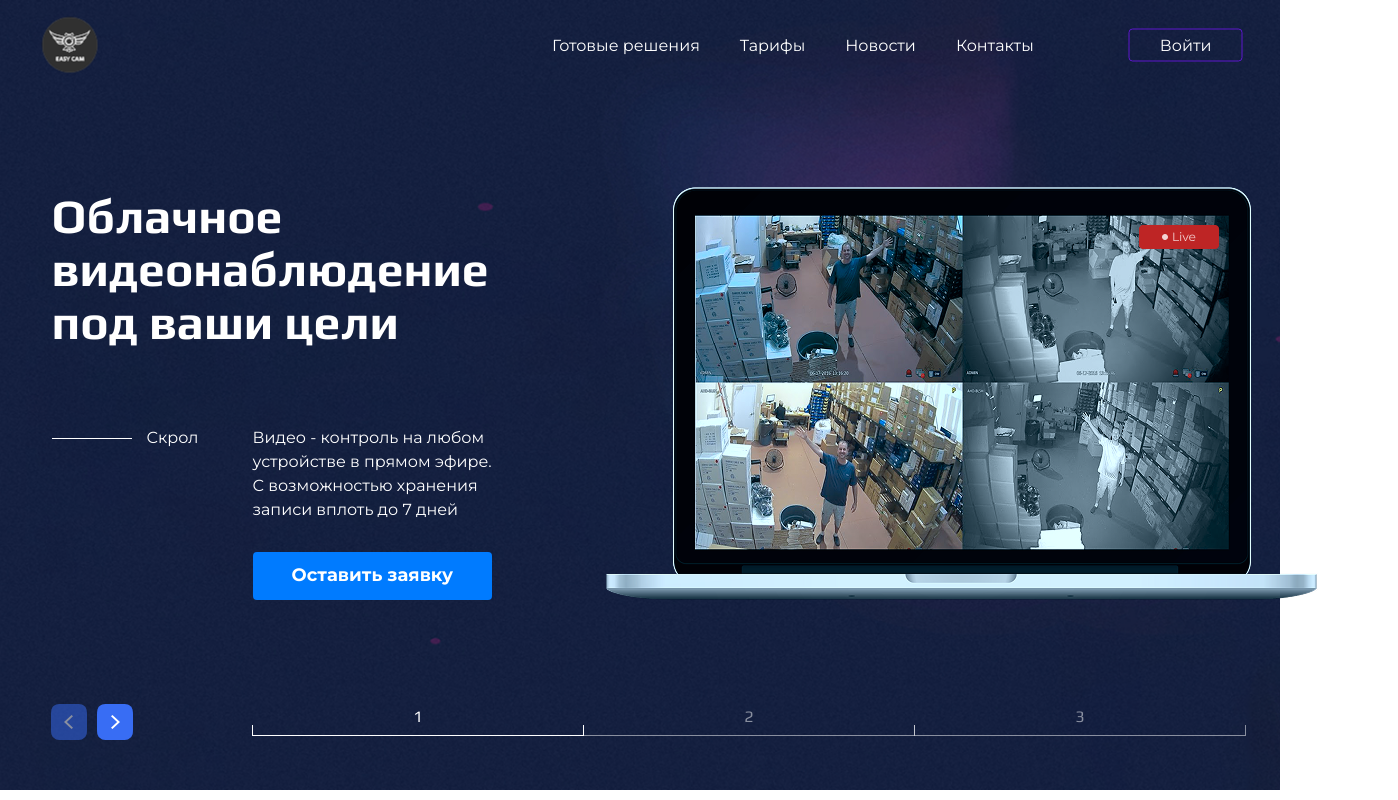
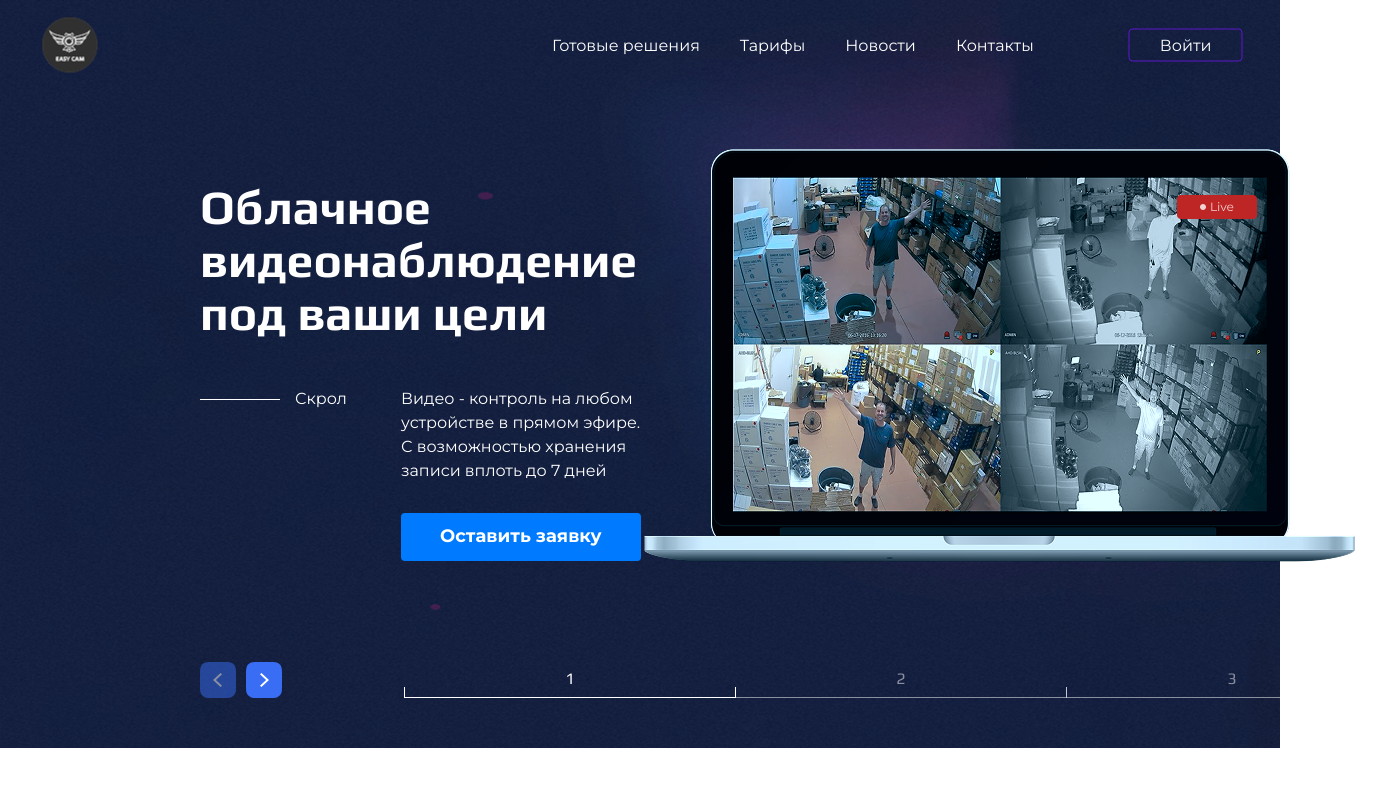
Before and after one commit to EgorEzhkov/camProject, a React (Vite) app: page / in a window 1280 px wide. Shown: the top 800 px of the page, 1398 px wide, since content can reach past the window. Built offline with nearby package versions, Linux system fonts and the light colour scheme.

Commit message:
fix welcomeSection

```diff
--- a/src/components/WelcomeSection/WelcomeSection.module.css
+++ b/src/components/WelcomeSection/WelcomeSection.module.css
@@ -1,8 +1,9 @@
 .divContainer {
   display: flex;
   flex-direction: row;
-  justify-content: center;
-  align-items: flex-end;
+  justify-content: space-between;
+  width: 100%;
+  height: 400px;
 }
 
 .mainDivContainer {
@@ -10,18 +11,16 @@
   background-size: 140% 100%;
   background-repeat: no-repeat;
   max-width: 1600px;
-  padding: 35px 0 0 0;
   display: flex;
   flex-direction: column;
   align-items: center;
+  padding: 181px 70px 50px 200px;
+  box-sizing: border-box;
 }
 
 .textContainer {
   display: flex;
   flex-direction: column;
-  min-height: 80%;
-  justify-content: flex-end;
-  margin: 0 110px 0 90px;
 }
 
 .title {
@@ -30,17 +29,17 @@
   font-weight: bold;
   font-family: "Play", "Courier New", Courier, monospace;
   color: white;
-  height: 211px;
   width: 551px;
   text-align: start;
   line-height: 110%;
   align-items: flex-end;
   position: absolute;
+  margin: 0;
 }
 
 .titleContainer {
   width: 441px;
-  height: 211px;
+  height: 159px;
   overflow: visible;
   position: relative;
 }
@@ -49,7 +48,7 @@
   display: flex;
   flex-direction: row;
   justify-content: space-between;
-  margin: 110px 0 20px 0;
+  margin: 77px 0 20px 0;
   align-items: flex-start;
 }
 
@@ -79,42 +78,40 @@
 
 .imageContainer {
   position: relative;
-  margin: 70px 0 0 0;
   align-self: flex-end;
   max-width: 716px;
-  max-height: 465px;
+  width: 100%;
   object-fit: fill;
-  padding-top: 50px;
+  margin-right: 35px;
 }
 
 .image {
   object-fit: contain;
-  width: 716px;
-  height: 465px;
-  margin-top: 5px;
+  max-width: 716px;
+  height: 440px;
 }
 
 .liveIcon {
   position: absolute;
   right: 100px;
-  top: 120px;
+  top: 60px;
 }
 
 .arrowContainer {
   display: flex;
   justify-content: start;
-  margin: 84px 0 50px 0;
+  margin: 81px 0 0 0;
 }
 
 .arrowContainer img:nth-of-type(1) {
-  margin: 0 10px 0 17px;
+  margin: 0 10px 0 0;
   cursor: pointer;
   transition: 0.3s ease-in all;
   user-select: none;
 }
 
 .arrowContainer img:nth-of-type(2) {
-  margin-right: 120px;
+  margin-right: 123px;
   cursor: pointer;
   transition: 0.3s ease-in all;
   user-select: none;
@@ -131,9 +128,15 @@
 .arrowAndLinesContainer {
   display: flex;
   flex-direction: row;
-  align-items: center;
+  align-items: end;
+  justify-content: start;
+  width: 100%;
+}
+
+.lines {
+  display: flex;
+  flex-direction: row;
   justify-content: center;
-  width: 100%;
 }
 
 .numberOnLine {
--- a/src/components/WelcomeSection/WelcomeSection.tsx
+++ b/src/components/WelcomeSection/WelcomeSection.tsx
@@ -139,6 +139,7 @@ const WelcomeSection: FC = () => {
               className={activeLine === 3 ? styles.disableArrow : ""}
             />
           </div>
+          <div className={styles.lines}>
             {[
               [1, 2, 3].map((num) => {
                 return (
@@ -157,6 +158,7 @@ const WelcomeSection: FC = () => {
             ]}
           </div>
         </div>
+      </div>
     </>
   );
 };
```
Lines whose indentation alone changed are shown as unchanged.
